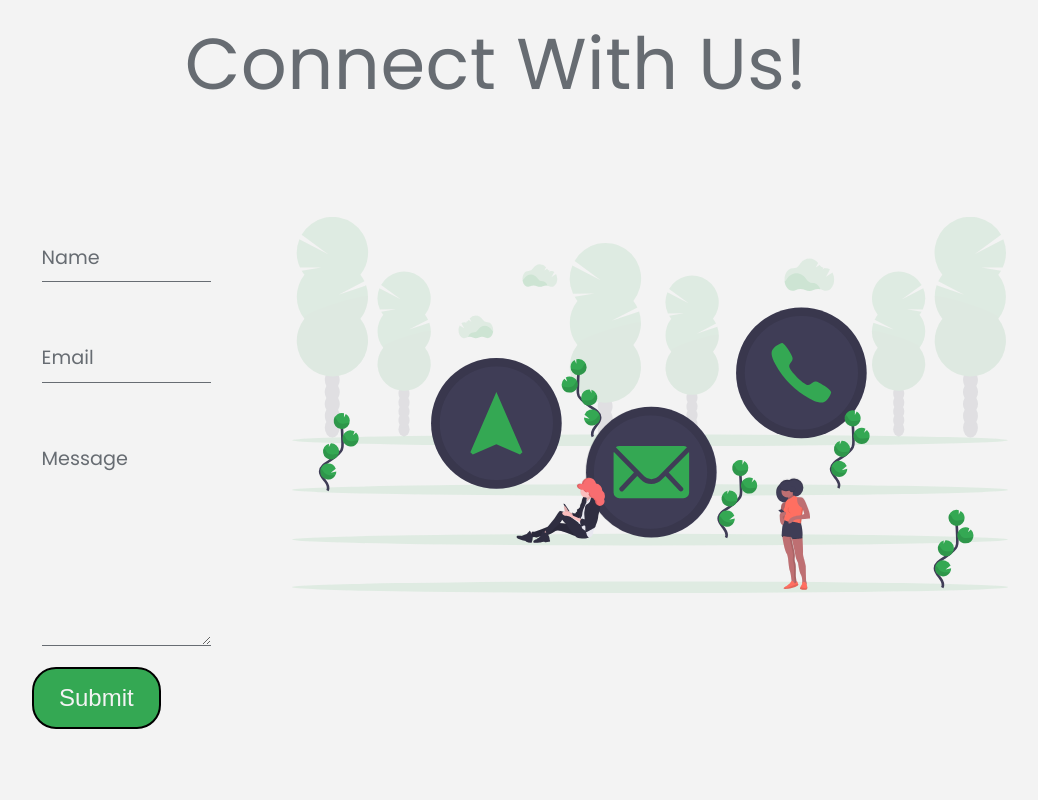
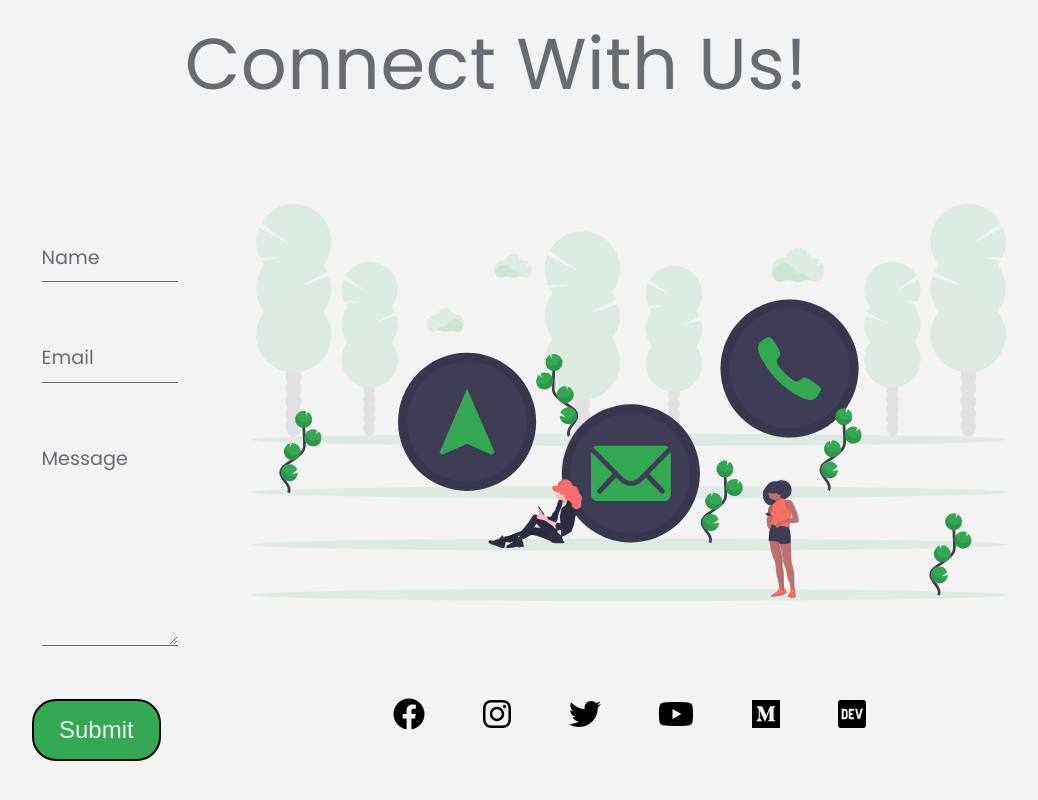
Before and after one commit to RishabhK88/frontend_backup, a React (Create React App) app in the folder Frontend/: page / in a window 1280 px wide. Shown: the part 3295-4095 px from the top of the page, without its empty margins (144-1182 px from the left). Built offline with nearby package versions, Linux system fonts and the light colour scheme.

Commit message:
Added Social media links in Home page

```diff
--- a/Frontend/src/pages/Home.js
+++ b/Frontend/src/pages/Home.js
@@ -10,8 +10,17 @@ import TeamPic from "../assets/undraw_team_spirit_hrr4.svg";
 import ContactPic from "../assets/undraw_contact_us_15o2.svg";
 import axios from "axios";
 import "./styles/Home.css";
-
 import Gallery from "../components/Gallery";
+import { FontAwesomeIcon } from "@fortawesome/react-fontawesome";
+import {
+    fab,
+    faFacebook,
+    faTwitter,
+    faYoutube,
+    faMedium,
+    faDev,
+    faInstagram
+} from "@fortawesome/free-brands-svg-icons";
 
 axios.defaults.baseURL = "https://dsctiet.pythonanywhere.com";
 
@@ -210,6 +219,11 @@ export default class Home extends Component {
                                     : this.state.btnText}
                             </button>
                         </form>
+                        <div
+                            style={{
+                                display: "flex",
+                                flexDirection: "column"
+                            }}>
                             <img
                                 src={ContactPic}
                                 style={{
@@ -217,6 +231,40 @@ export default class Home extends Component {
                                     marginTop: "5%",
                                     height: "60%"
                                 }}></img>
+                            <div
+                                style={{
+                                    display: "flex",
+                                    width: "70%",
+                                    margin: "auto",
+                                    justifyContent: "space-around",
+                                    fontSize: "2em"
+                                }}>
+                                <FontAwesomeIcon
+                                    icon={faFacebook}
+                                    style={{ cursor: "pointer" }}
+                                />
+                                <FontAwesomeIcon
+                                    icon={faInstagram}
+                                    style={{ cursor: "pointer" }}
+                                />
+                                <FontAwesomeIcon
+                                    icon={faTwitter}
+                                    style={{ cursor: "pointer" }}
+                                />
+                                <FontAwesomeIcon
+                                    icon={faYoutube}
+                                    style={{ cursor: "pointer" }}
+                                />
+                                <FontAwesomeIcon
+                                    icon={faMedium}
+                                    style={{ cursor: "pointer" }}
+                                />
+                                <FontAwesomeIcon
+                                    icon={faDev}
+                                    style={{ cursor: "pointer" }}
+                                />
+                            </div>
+                        </div>
                     </div>
                 </div>
             </div>
@@ -224,15 +272,11 @@ export default class Home extends Component {
     }
 }
 
-const flickityOptions = {
-    initialIndex: 0,
-    setGallerySize: false
-};
-
 //hahaha
 
 //LOLOL
-//ignore the comments below, for future reference, do not delete pls
+
+//ignore the comments below, (for future reference), do not delete pls
 
 // /** @format */
 // var mql = window.matchMedia("(max-width: 600px)");
--- a/Frontend/src/pages/TestAxios.js
+++ b/Frontend/src/pages/TestAxios.js
@@ -1,17 +1,27 @@
 import React, { Component } from "react";
 import axios from "axios";
+
+import { faCheckSquare, faCoffee } from "@fortawesome/free-solid-svg-icons";
+
 export default class TestAxios extends Component {
     componentDidMount() {
-        axios
-            .get("http://192.168.137.1:8000/members/")
-            .then(res => {
-                console.log(res.data[0]);
-            })
-            .catch(err => {
-                console.log("Error", err);
-            });
+        // axios
+        //     .get("http://192.168.137.1:8000/members/")
+        //     .then(res => {
+        //         console.log(res.data[0]);
+        //     })
+        //     .catch(err => {
+        //         console.log("Error", err);
+        //     });
     }
     render() {
-        return <div></div>;
+        return (
+            <div>
+                {/* <FontAwesomeIcon
+                    icon={faFacebook}
+                    style={{ width: "20px", height: "20px" }}
+                /> */}
+            </div>
+        );
     }
 }
```
Also changed, not shown: Frontend/package.json (+7 -0 lines), 1 other file (tests, documents, lock files or other folders). Lines whose indentation alone changed are shown as unchanged.
